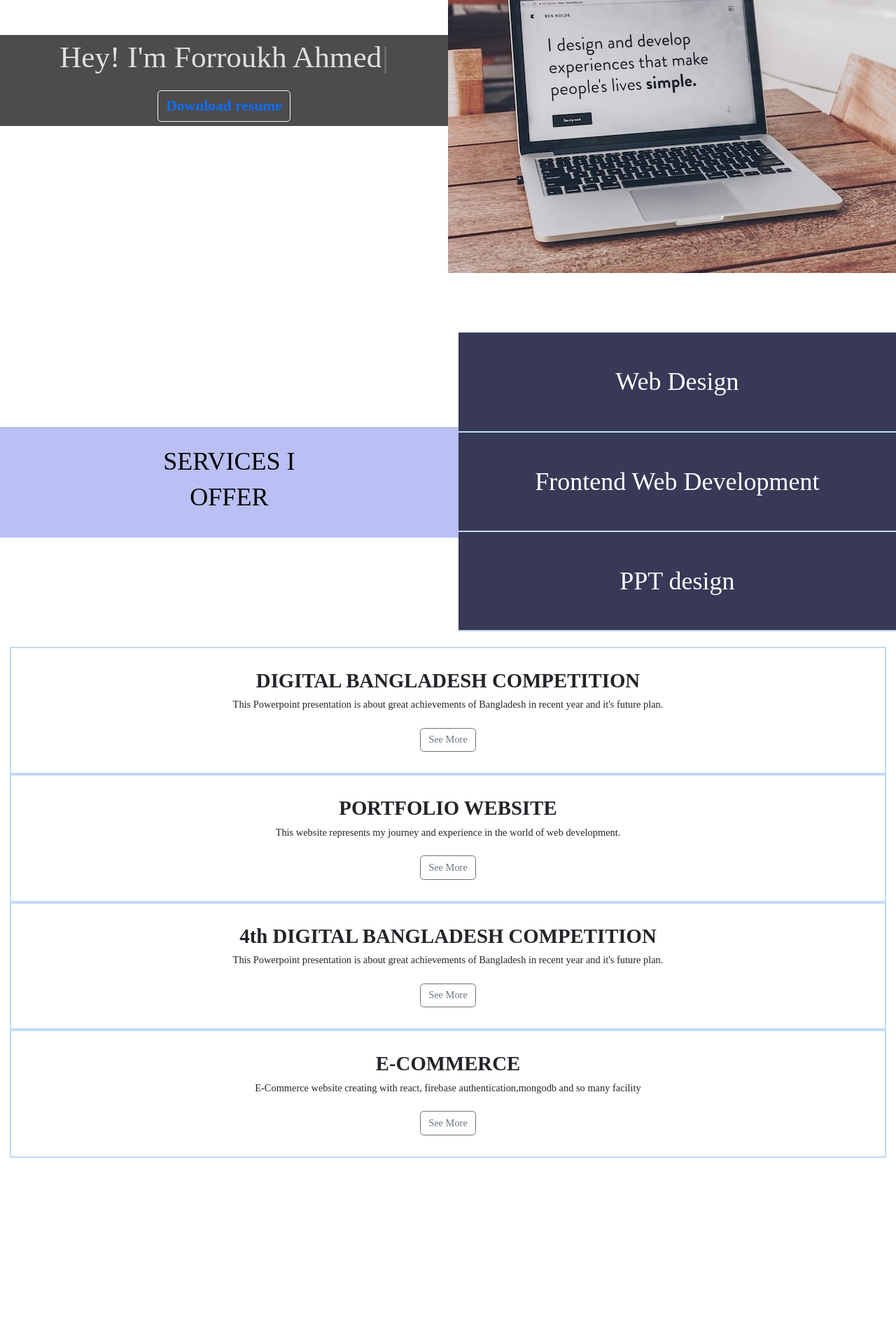
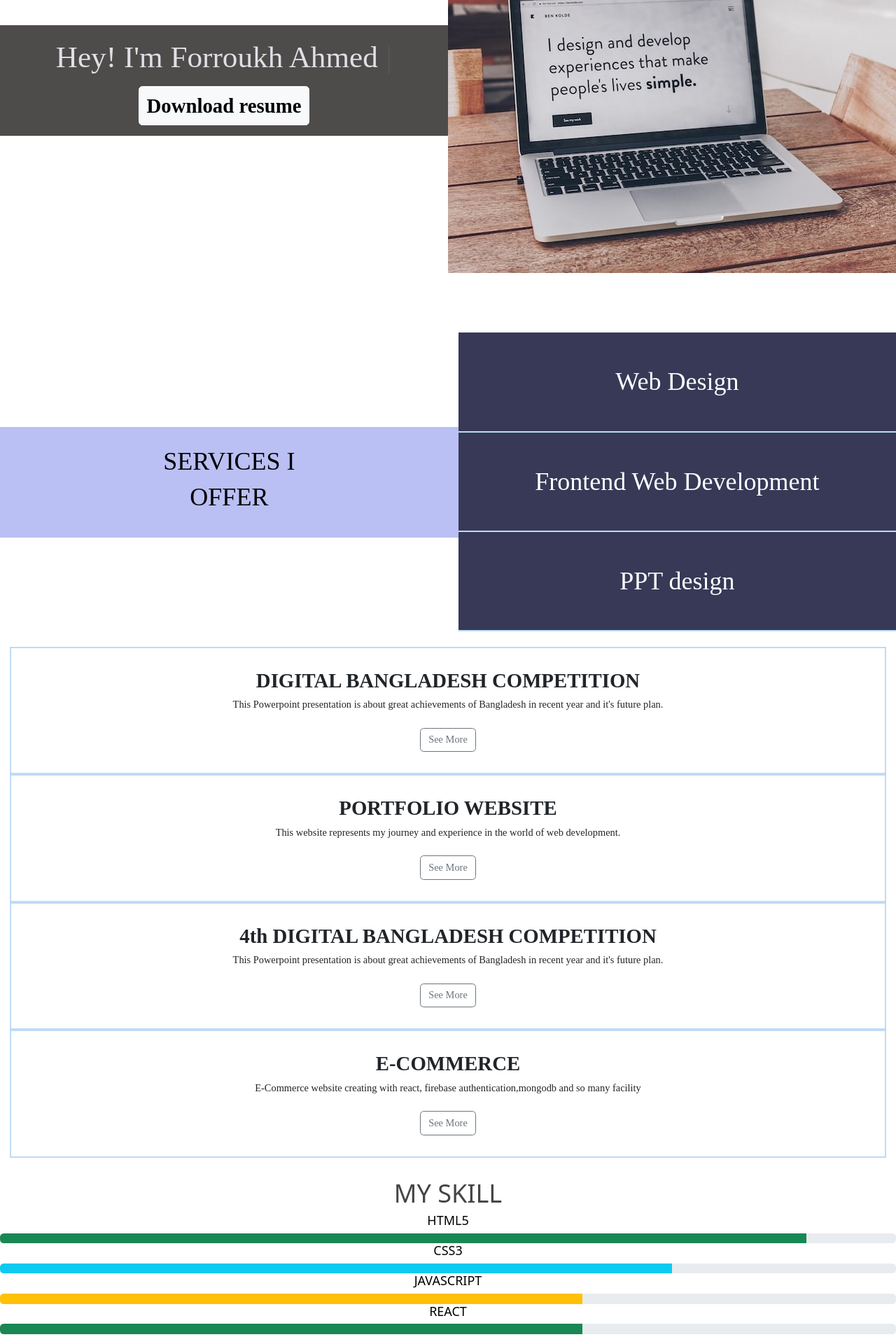
Before and after one commit to Forroukh/rakib-portfolio, a React (Create React App) app: page / in a window 1280 px wide. Shown: the part 180-2100 px from the top of the page at 70% size. Before the commit the page ends 1848 px from the top, so only its background shows below. Built offline with nearby package versions, Linux system fonts and the light colour scheme.

Commit message:
skill part done

```diff
--- a/src/components/Home/Home.css
+++ b/src/components/Home/Home.css
@@ -3,6 +3,7 @@ html{
 }
 
 .text {
+  padding: 1rem;
   font-size: 3rem;
   font-family: serif;
   color: rgb(223, 223, 228);
@@ -13,6 +14,11 @@ html{
 text-decoration: none;
 font-weight: 700;
 font-size: 1.5rem;
+}
+.text button a{
+  font-size: 2rem;
+  color: black;
+  font-weight: bolder;
 }
 .image{
   height: 30rem;
@@ -29,7 +35,7 @@ font-size: 1.5rem;
 @media only screen and (max-width: 600px) {
   html
   {
-   font-size: 60%;
+   font-size: 55%;
  }
  .homeContainer{
   display: flex;
@@ -39,8 +45,9 @@ margin-top: 2rem;
 margin-bottom: 2rem;
 
 }
+
 .text a{
-  font-size: 70%;
+  font-size: 65%;
   }
 }
 
--- a/src/components/Home/Home.js
+++ b/src/components/Home/Home.js
@@ -3,7 +3,7 @@ import Typewriter from 'typewriter-effect'
 import './Home.css'
 import img from '../../background.jpg'
 import Button from 'react-bootstrap/Button';
-import Services from '../Services/Services';
+
 
 
 const Home = () => {
@@ -35,7 +35,7 @@ const Home = () => {
                     }}
                 />
 
-                 <Button variant="outline-light">
+                 <Button  variant="light">
                  <a href="../assets/Resume/ResumeOfficial.pdf" download="ResumeOfficial.pdf">
                         Download resume
                     </a>
--- a/src/components/Main/Main.js
+++ b/src/components/Main/Main.js
@@ -2,6 +2,7 @@ import React from 'react';
 import Home from '../Home/Home';
 import Projects from '../Projects/Projects';
 import Services from '../Services/Services';
+import Skill from '../Skill/Skill';
 import './Main.css';
 
 const Main = () => {
@@ -10,6 +11,7 @@ const Main = () => {
             <Home className='home'></Home>
             <Services className='services'></Services>
             <Projects></Projects>
+            <Skill></Skill>
         </div>
     );
 };
--- /dev/null
+++ b/src/components/Skill/Skill.css
@@ -0,0 +1,53 @@
+html {
+    font-size: 15px;
+    font-family: serif;
+}
+
+.skill{
+
+ margin-top: 2rem;
+ margin-bottom: 3rem;
+ color: black;
+}
+.skill h1{
+color: #454545;
+
+}
+.skill:hover {
+  background-color: #D6E4E5;
+
+}
+/* RESPONSIVENESS */
+/* Extra small devices (phones, 600px and down) */
+@media only screen and (max-width: 600px) {
+    html
+    {font-size: 60%;}
+}
+
+  /* Small devices (portrait tablets and large phones, 600px and up) */
+  @media only screen and (min-width: 600px) {
+    html
+     {font-size: 65%;}
+  }
+
+  /* Medium devices (landscape tablets, 768px and up) */
+  @media only screen and (min-width: 768px) {
+    html
+    {font-size: 75%;}
+
+
+  }
+
+  /* Large devices (laptops/desktops, 992px and up) */
+  @media only screen and (min-width: 992px) {
+  html
+     {font-size: 90%;}
+
+  }
+
+  /* Extra large devices (large laptops and desktops, 1200px and up) */
+  @media only screen and (min-width: 1200px) {
+    .html
+    {font-size: 100%;}
+
+  };
--- /dev/null
+++ b/src/components/Skill/Skill.js
@@ -0,0 +1,23 @@
+import React from 'react';
+import ProgressBar from 'react-bootstrap/ProgressBar';
+import './Skill.css'
+
+
+
+const Skill = () => {
+    return (
+        <div className='skill' >
+            <h1 >MY SKILL</h1>
+            <h5>HTML5</h5>
+            <ProgressBar variant="success" now={90} />
+            <h5>CSS3</h5>
+            <ProgressBar variant="info" now={75} />
+            <h5>JAVASCRIPT</h5>
+            <ProgressBar variant="warning" now={65} />
+            <h5>REACT</h5>
+            <ProgressBar variant="success" now={65} />
+        </div>
+    );
+};
+
+export default Skill;
```
